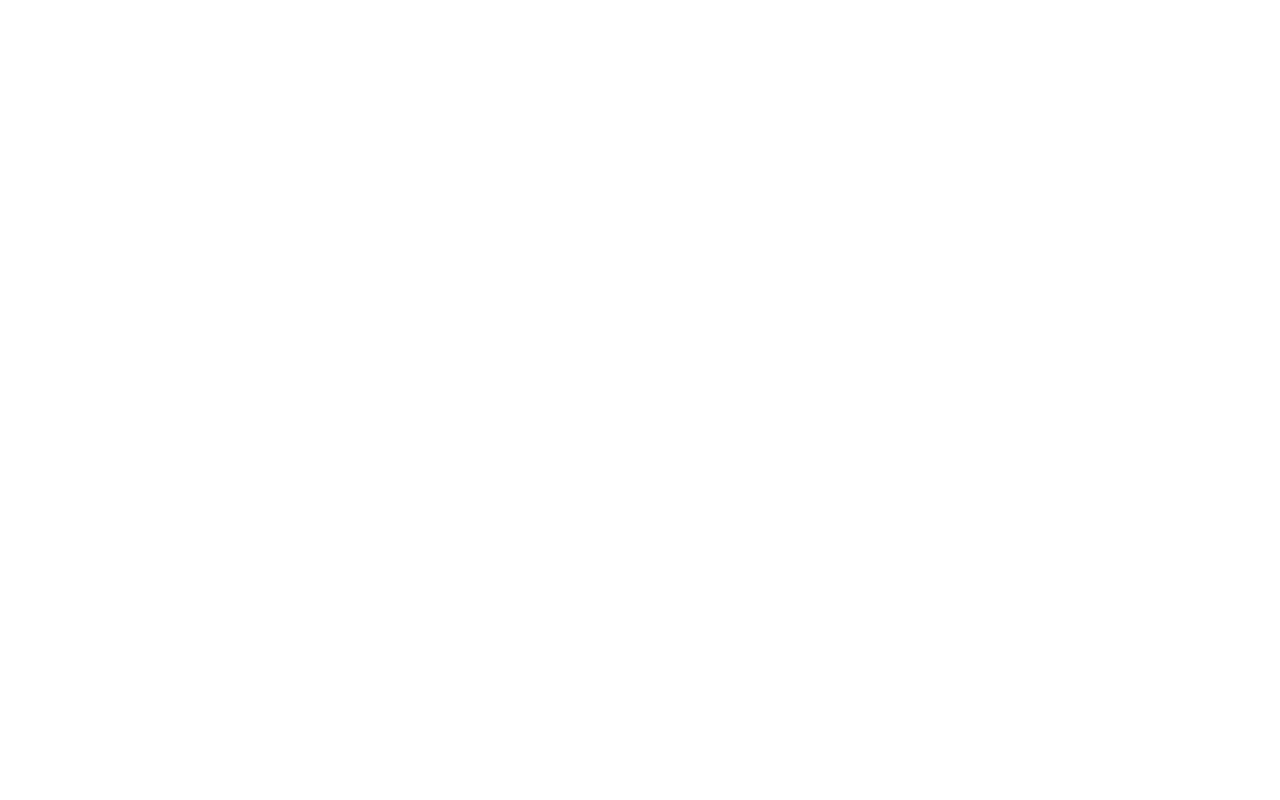
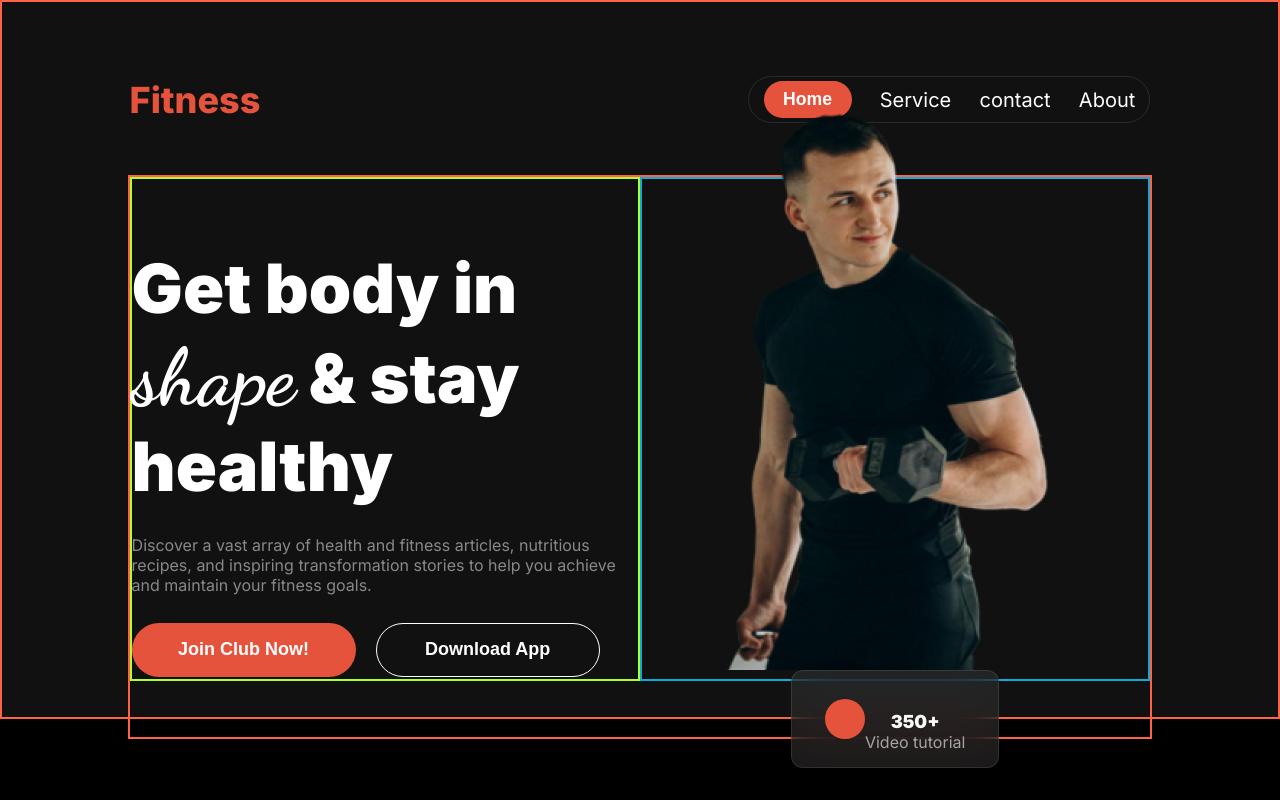
Before and after one commit to IftekarRahmanRuhit/Fitness, a plain HTML site: page index.html in a window 1280 px wide. Drawn offline with Linux system fonts and the light colour scheme.

Commit message:
added navbar section

```diff
--- a/index.html
+++ b/index.html
@@ -7,6 +7,54 @@
     <title>Assignment-02</title>
 </head>
 <body>
+       <!-- header-section-start  -->
+
+       <header class="header">
+        <!-- navbar section stat  -->
+        <section class="navbar-section-container">
+            <h3>Fitness</h3>
+            <div class="nav-options">
+                <button id="home-btn">Home</button>
+                <p>Service</p>
+                <p>contact</p>
+                <p>About</p>
+            </div>
+        </section>
+        <!-- navbar section End  -->
+
+        <!-- banner section start  -->
+         <section class="banner-section-container">
+            <div class="banner-section-content">
+                <h3>Get body in <span id="shape">shape</span> & stay healthy</h3>
+                <p>Discover a vast array of health and fitness articles, nutritious recipes, and inspiring transformation stories to help you achieve and maintain your fitness goals.</p>
+                <div class="button-container">
+                    <button id="join">Join Club Now!</button>
+                    <button id="download-App">Download App</button>
+                </div>
+            </div>
+
+            <div class="banner-img-container">
+                <img src="./images/Images 2.png" alt="">
+                <div class="video-tutorial">
+                    <div class="circle-container"></div>
+                    <div class="video-tutorial-content">
+                        <h6>350+</h6>
+                        <p>Video tutorial</p>
+                    </div>
+                </div>
+            </div>
+
+
+         </section>
+
+
+
+    </header>
+
+
+
+
+
 
 </body>
 </html>
--- a/style.css
+++ b/style.css
@@ -0,0 +1,186 @@
+
+@import url('https://fonts.googleapis.com/css2?family=Inter:wght@100..900&display=swap');
+@import url('https://fonts.googleapis.com/css2?family=Dancing+Script:wght@400..700&display=swap');
+body{
+    font-family: "Inter", sans-serif;
+    box-sizing: border-box;
+    margin: 0;
+    padding: 0;
+    background: rgb(0, 0, 0);
+}
+.header{
+    width: auto;
+    height:715px;
+    border: 2px solid tomato;
+    background: linear-gradient(180deg, rgb(17, 17, 17)100%,rgba(254, 249, 249, 0.367) 100%);
+
+}
+
+.navbar-section-container{
+    width: 80%;
+    margin: 0 auto;
+    height:5rem ;
+    /* border: 2px solid tomato; */
+    display: flex;
+    flex-direction: row;
+    justify-content: space-between;
+    align-items: center;
+    /* margin-top: 3.6rem; */
+    padding-top: 3.6rem;
+}
+.nav-options{
+    display: flex;
+    flex-direction: row;
+    width: 25rem;
+    height: 2.8rem;
+    border: 1px solid rgba(255, 255, 255, 0.1);
+    border-radius: 2.5rem;
+    justify-content: space-around;
+    align-items: center;
+    border-radius: 40px;
+}
+.navbar-section-container h3{
+    font-size: 2.25rem;
+    font-weight: 800;
+    color: rgb(230, 83, 60);
+}
+.nav-options p{
+    font-size: 1.25rem;
+    font-weight: 400;
+    color: rgb(255, 255, 255);
+    cursor: pointer;
+}
+#home-btn{
+    width: 5.5rem;
+    height: 2.3rem;
+    font-size: 1.1rem;
+    font-weight: 600;
+    border-radius: 2.8rem;
+    background: rgb(230, 83, 60);
+    border: none;
+    color: rgb(255, 255, 255);
+    cursor: pointer;
+}
+#home-btn:hover{
+    color: rgb(68, 26, 16) ;
+}
+.nav-options p:hover{
+    color: rgb(230, 83, 60);
+    text-decoration: solid white;
+}
+.banner-section-container{
+    width: 80%;
+    margin: 0 auto;
+    height: 35rem;
+    border: 2px solid tomato;
+    display: flex;
+    flex-direction: row;
+    margin-top: 35px;
+}
+.banner-section-content{
+    width: 520px;
+    height:500px;
+    border: 2px solid greenyellow;
+}
+.banner-section-content h3{
+    color: rgb(255, 255, 255);
+    font-size: 68px;
+    font-weight: 900;
+}
+#shape{
+    font-family: "Dancing Script", cursive;
+    font-size: 80px;
+}
+.banner-section-content p{
+    font-size: 16px;
+    font-weight: 400;
+    color: rgba(255, 255, 255, 0.5);
+    margin-top: -40px;
+}
+.button-container{
+    margin-top:28px;
+    display: flex;
+    flex-direction: row;
+    gap: 20px;
+}
+#join{
+    width: 224px;
+    height: 54px;
+    font-size: 18px;
+    font-weight: 600;
+    background-color: rgb(230, 83, 60);
+    border-radius: 42px;
+    border: none;
+    color: rgb(255, 255, 255);
+    cursor: pointer;
+}
+#download-App{
+    width: 224px;
+    height: 54px;
+    font-size: 18px;
+    font-weight: 600;
+    color: rgb(255, 255, 255);
+    background: none;
+    border-radius: 42px;
+    border: 1px solid rgb(255, 255, 255);
+    cursor: pointer;
+
+}
+#join:hover{
+    color: black;
+}
+#download-App:hover{
+    color:rgb(230, 83, 60);
+}
+.banner-img-container{
+    width: 520px;
+    height:500px;
+    border: 2px solid #12a9d7;
+    display: flex;
+    flex-direction: column;
+    justify-content: center;
+    align-items: center;
+    position: relative;
+}
+.banner-img-container img{
+    width: 349px;
+    height: 580px;
+}
+.video-tutorial{
+    width: 206px;
+    height: 96px;
+    border: 1px solid rgba(255, 255, 255, 0.1);
+    background-color: rgba(48, 48, 48, 0.54);
+    border-radius: 12px;
+    backdrop-filter: blur(20px);
+    display: flex;
+    flex-direction: row;
+    justify-content: center;
+    align-items: center;
+}
+.circle-container{
+    width: 40px;
+    height: 40px;
+    background-color: rgb(230, 83, 60);
+    border-radius: 50%;
+}
+.video-tutorial-content{
+    display: flex;
+    flex-direction: column;
+    justify-content: center;
+    align-items: center;
+}
+.video-tutorial-content h6{
+    font-size: 18px;
+    font-weight: 900;
+    color: rgb(250, 250, 249);
+    margin-bottom: 10px;
+}
+.video-tutorial-content p{
+    color: rgba(239, 237, 232, 0.65);
+    font-family: Inter;
+    font-size: 16px;
+    font-weight: 400;
+    margin-top: -10px;
+
+}
```
